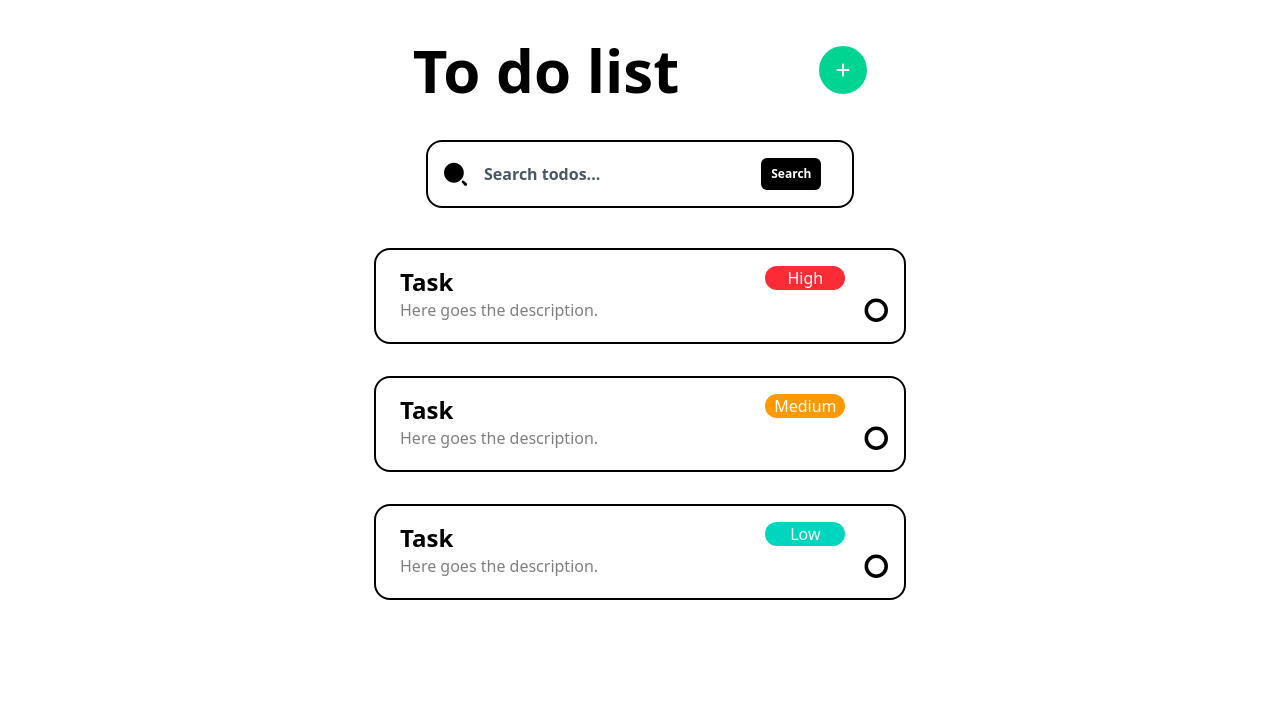
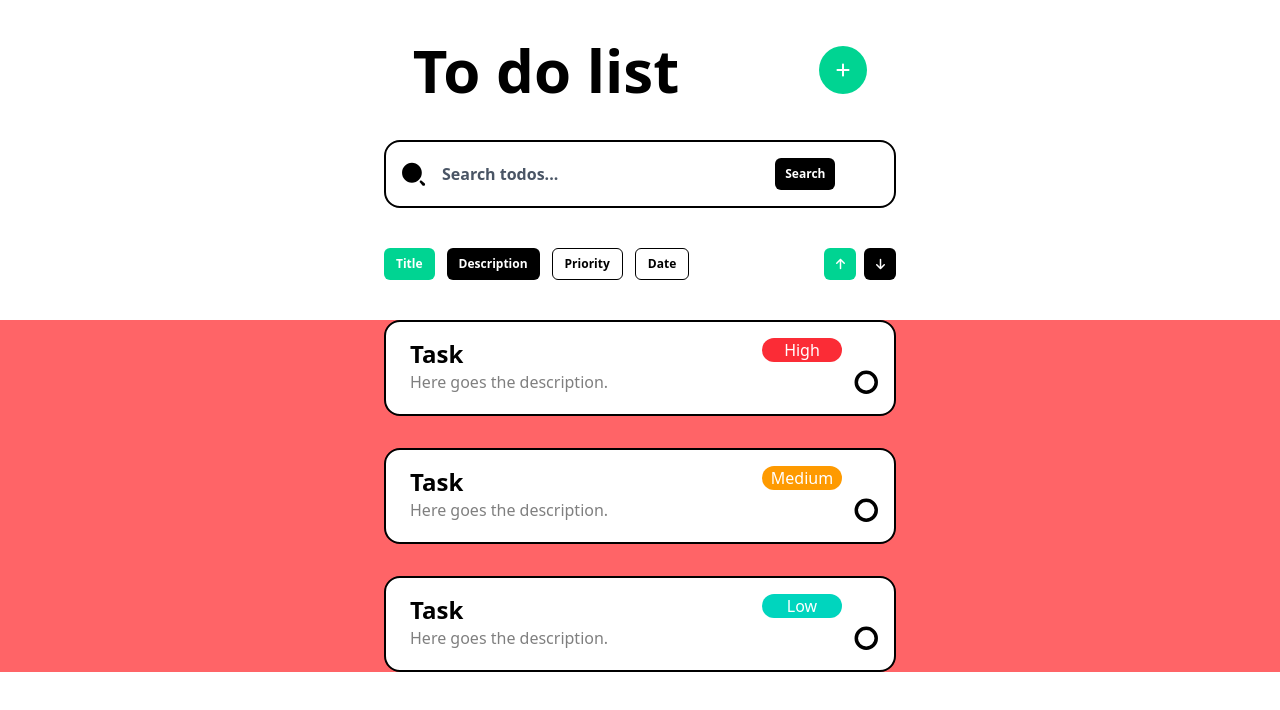
Before and after one commit to gbeatrice24/ToDo, a Vue app: page / in a window 1280 px wide. Shown: the top 710 px of the page. Built offline with nearby package versions, Linux system fonts and the light colour scheme.

Commit message:
ITL-6: Implement make  a component and six button first

```diff
--- a/src/components/FilterTodos.vue
+++ b/src/components/FilterTodos.vue
@@ -0,0 +1,29 @@
+<template>
+    <div class="flex justify-center items-center">
+        <div class="flex font-semibold w-lg justify-between">
+            <div class="space-x-3">
+                <button class="bg-emerald-400 text-xs text-white pl-3 pr-3 h-8 rounded-md">Title</button>
+                <button class="bg-black text-xs text-white pl-3 pr-3 h-8 rounded-md">Description</button>
+                <button class="bg-white text-xs text-black border pl-3 pr-3 h-8 rounded-md">Priority</button>
+                <button class="bg-white text-xs text-black border pl-3 pr-3 h-8 rounded-md">Date</button>
+            </div>
+
+            <div class="space-x-2">
+                <button class="bg-emerald-400 text-xs text-white w-8 h-8 rounded-md"><font-awesome-icon
+                        :icon="['fas', 'arrow-up']" /></button>
+                <button class="bg-black text-xs text-white w-8 h-8 rounded-md"><font-awesome-icon
+                        :icon="['fas', 'arrow-down']" /></button>
+            </div>
+        </div>
+    </div>
+</template>
+
+<script setup lang="ts">
+import { library } from '@fortawesome/fontawesome-svg-core'
+import { faArrowUp, faArrowDown } from '@fortawesome/free-solid-svg-icons'
+
+// Add all needed icons
+library.add(faArrowUp, faArrowDown)
+
+
+</script>
--- a/src/components/SearchTodo.vue
+++ b/src/components/SearchTodo.vue
@@ -1,7 +1,6 @@
 <template>
     <div class="flex justify-center items-center">
-        <div
-            class="flex flex-row p-4 rounded-lg md:rounded-2xl border-2 md:w-107 max-w-xs md:max-w-xl bg-white space-x-4 font-semibold">
+        <div class="flex flex-roe p-4 rounded-lg md:rounded-2xl border-2 w-xs md:w-lg bg-white space-x-4 font-semibold">
             <img class="w-6" src="../assets/Search.svg" />
             <input v-model="search" placeholder="Search todos..." class="w-2/3 outline-0 placeholder-gray-600"
                 @keyup.enter="$emit('onSearch', search)" />
--- a/src/components/TaskCard.vue
+++ b/src/components/TaskCard.vue
@@ -1,5 +1,5 @@
 <template>
-    <div class="p-4 rounded-2xl border-2 max-w-xs md:max-w-xl md:relative bg-white" @click="$emit('onEdit', task.id)">
+    <div class="p-4 rounded-2xl border-2 w-xs md:w-lg md:relative bg-white" @click="$emit('onEdit', task.id)">
         <!-- dim bg for priority dropdown -->
         <div v-if="!isMobile" class="absolute inset-0 bg-white rounded-2xl"
             :class="isPriorityDropdownVisible ? 'opacity-50' : 'invisible'"></div>
@@ -114,7 +114,7 @@ import { getPriorityButtonBgColor } from "@/utils/get-priority-button-bg-color";
 import { useWindowSize } from "@vueuse/core";
 import { ref, computed, watch } from "vue";
 
-import { faCalendarDays, faL } from "@fortawesome/free-solid-svg-icons";
+import { faCalendarDays } from "@fortawesome/free-solid-svg-icons";
 import { library } from "@fortawesome/fontawesome-svg-core";
 import Popup from "./Popup.vue";
 import Dropdown from "./Dropdown.vue";
--- a/src/layout/MainLayout.vue
+++ b/src/layout/MainLayout.vue
@@ -4,7 +4,9 @@
 
         <SearchTodo v-if="!isEmpty" @onSearch="handleSearch" />
 
-        <div class="flex justify-center items-center">
+        <FilterTodos />
+
+        <div class="flex justify-center items-center bg-red-400">
             <img v-if="isEmpty" class="" src="../assets/NoTodos.svg" alt="NoTodos" />
             <TransitionGroup tag="div" class="flex flex-col gap-8" name="list">
                 <TaskCard v-for="task in filteredTasks" :key="task.id" :task="task"
@@ -23,6 +25,7 @@ import TaskCard from "@/components/TaskCard.vue";
 import { Task } from "@/types/Task";
 import { formatDate } from "@/utils/format-date";
 import { ref, computed } from "vue";
+import FilterTodos from "@/components/FilterTodos.vue";
 
 const tasks = ref<Task[]>([]);
 const querySearch = ref("")
--- a/src/layout/TodoHeader.vue
+++ b/src/layout/TodoHeader.vue
@@ -13,10 +13,8 @@
 
 <script setup lang="ts">
 import { useWindowSize } from '@vueuse/core'
-import { computed } from 'vue'
 
 defineEmits(['onAddTask'])
 
 const { width } = useWindowSize()
-const isMobile = computed(() => width.value < 768)
 </script>
```
